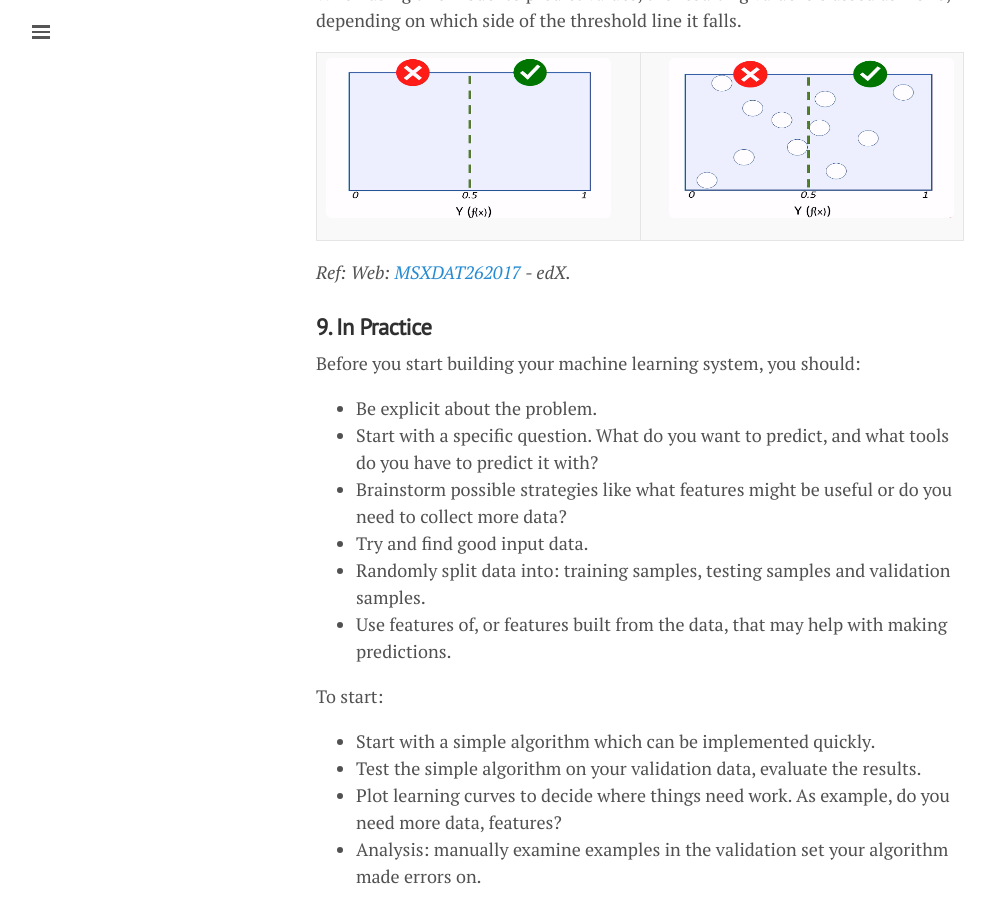
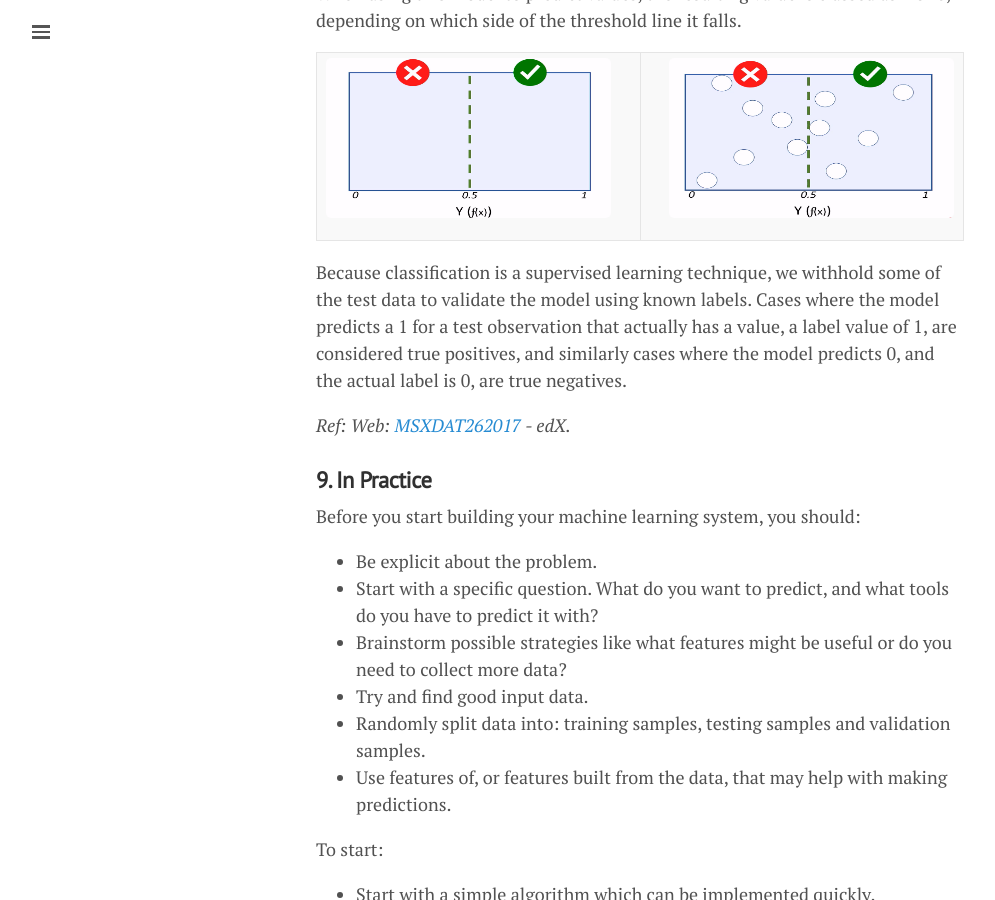
Before and after one commit to lgeurts/lgeurts.github.io, a Jekyll site: the page built from _posts/2018-06-29-artificial-intelligence-basics.md, in a window 1280 px wide and 900 px high, scrolled down 6031 px. Shown: the whole window, without its empty margins (0-995 px from the left). Built offline with Jekyll 4.4.1, drawn with Linux system fonts in a browser that asks for light colours; nearby versions of some CDN libraries.

Commit message:
Update 2018-06-29-artificial-intelligence-basics.md

```diff
--- a/_posts/2018-06-29-artificial-intelligence-basics.md
+++ b/_posts/2018-06-29-artificial-intelligence-basics.md
@@ -157,6 +157,9 @@ When using this model to predict values, the resulting value is classed as 1 or
 :-----------------:|:-----------------:
 <img src="/assets/artificial-intelligence/treshold-value-1.png" align="left" width="285" height="160" alt=""> | <img src="/assets/artificial-intelligence/treshold-value-2.png" align="right" width="285" height="160" alt="">
 
+Because classification is a supervised learning technique, we withhold some of the test data to validate the model using known labels.
+Cases where the model predicts a 1 for a test observation that actually has a value, a label value of 1, are considered true positives, and similarly cases where the model predicts 0, and the actual label is 0, are true negatives.
+
 *Ref: Web: [MSXDAT262017](https://www.youtube.com/watch?v=1O0_u9WRo-0/) - edX.*
 
 ### **9. In Practice**
```
